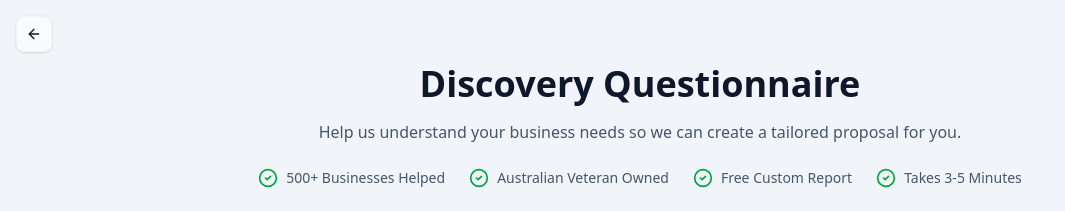
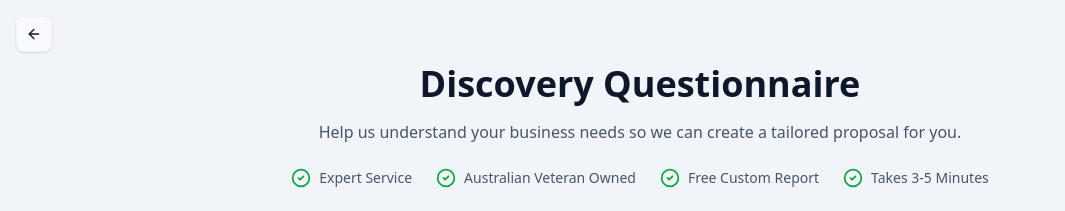
Before and after one commit to AgriAutomate/rocky-web-studio, a Next.js app: page /questionnaire in a window 1280 px wide. Shown: the top 211 px of the page, without its empty margins (0-1065 px from the left). Built offline with nearby package versions, Linux system fonts and the light colour scheme; no server answers.

Commit message:
fix: Replace untruthful '500+ Businesses Helped' with 'Expert Service'

```diff
--- a/app/questionnaire/page.tsx
+++ b/app/questionnaire/page.tsx
@@ -18,7 +18,7 @@ export default function QuestionnairePage() {
           <div className="flex flex-wrap items-center justify-center gap-6 text-sm text-muted-foreground mt-6">
             <div className="flex items-center gap-2">
               <CheckCircle2 className="h-5 w-5 text-green-600" />
-              <span>500+ Businesses Helped</span>
+              <span>Expert Service</span>
             </div>
             <div className="flex items-center gap-2">
               <CheckCircle2 className="h-5 w-5 text-green-600" />
```
